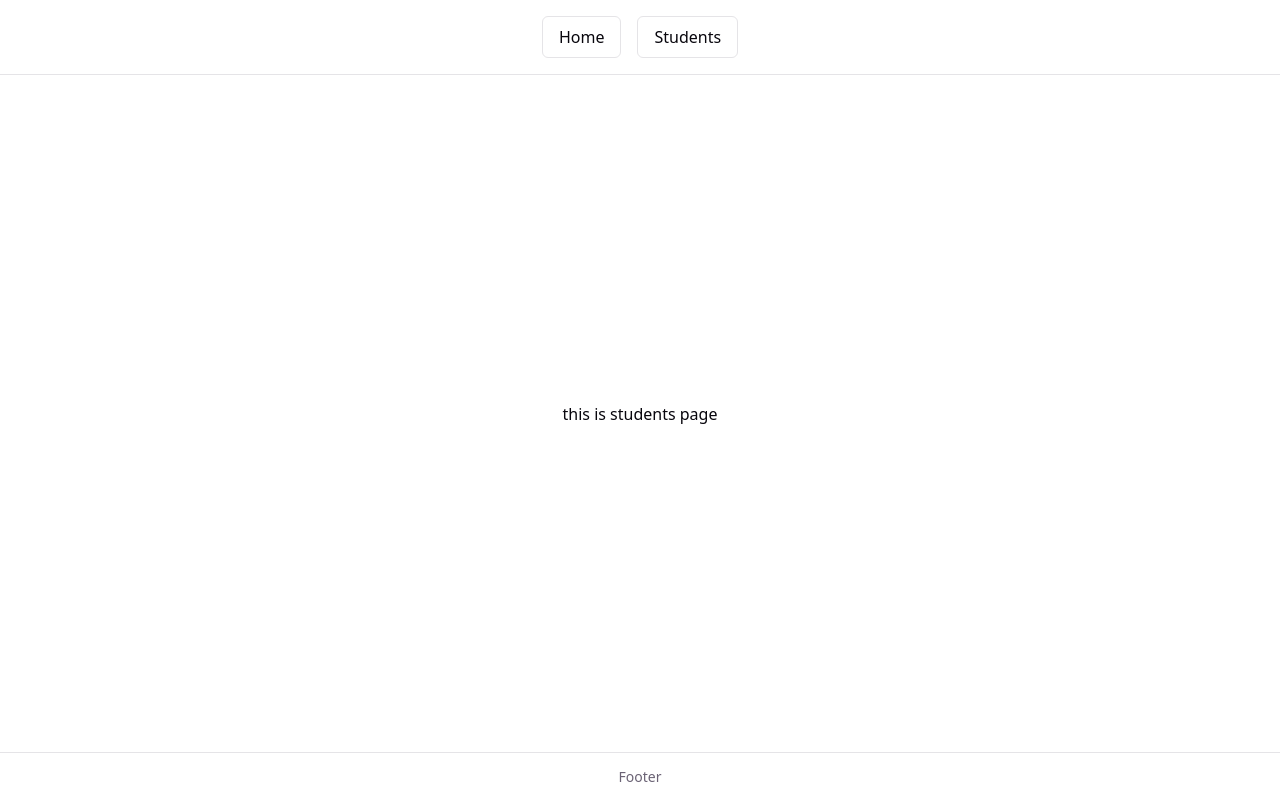
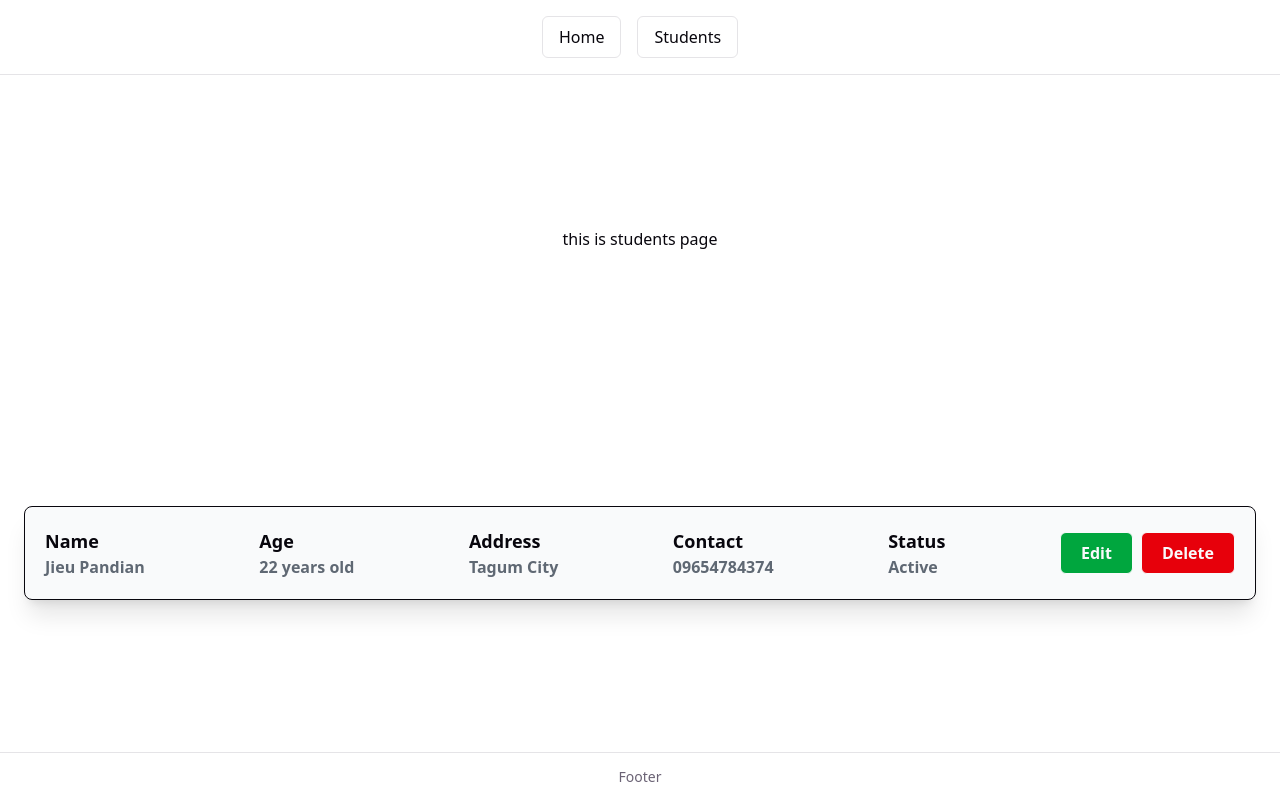
Before and after one commit to geowryht/student-management, a Vue app: page / in a window 1280 px wide. Both pictures are taken after a click on the button "Students". Built offline with nearby package versions, Linux system fonts and the light colour scheme.

Commit message:
adding list and button to students section

```diff
--- a/src/components/Students.vue
+++ b/src/components/Students.vue
@@ -1,5 +1,31 @@
 <template>
   <main class="page">
     <p>this is students page</p>
+    <div class="w-full h-fit min-h-20 p-5 border flex justify-between items-center bg-gray-50 shadow-xl rounded-lg">
+      <div class="">
+        <p class="font-bold text-lg">Name</p>
+        <p class="font-semibold text-gray-800/70 text-md">Jieu Pandian</p>
+      </div>
+      <div class="">
+        <p class="font-bold text-lg">Age</p>
+        <p class="font-semibold text-gray-800/70 text-md">22 years old</p>
+      </div>
+      <div class="">
+        <p class="font-bold text-lg">Address</p>
+        <p class="font-semibold text-gray-800/70 text-md">Tagum City</p>
+      </div>
+      <div class="">
+        <p class="font-bold text-lg">Contact</p>
+        <p class="font-semibold text-gray-800/70 text-md">09654784374</p>
+      </div>
+      <div class="">
+        <p class="font-bold text-lg">Status</p>
+        <p class="font-semibold text-gray-800/70 text-md">Active</p>
+      </div>
+      <div class="space-x-2">
+        <button class="px-5 py-2 bg bg-green-600 text-gray-50 border font-semibold rounded-md">Edit</button>
+        <button class="px-5 py-2 bg bg-red-600 text-gray-50 border font-semibold rounded-md">Delete</button>
+      </div>
+    </div>
   </main>
 </template>
```
